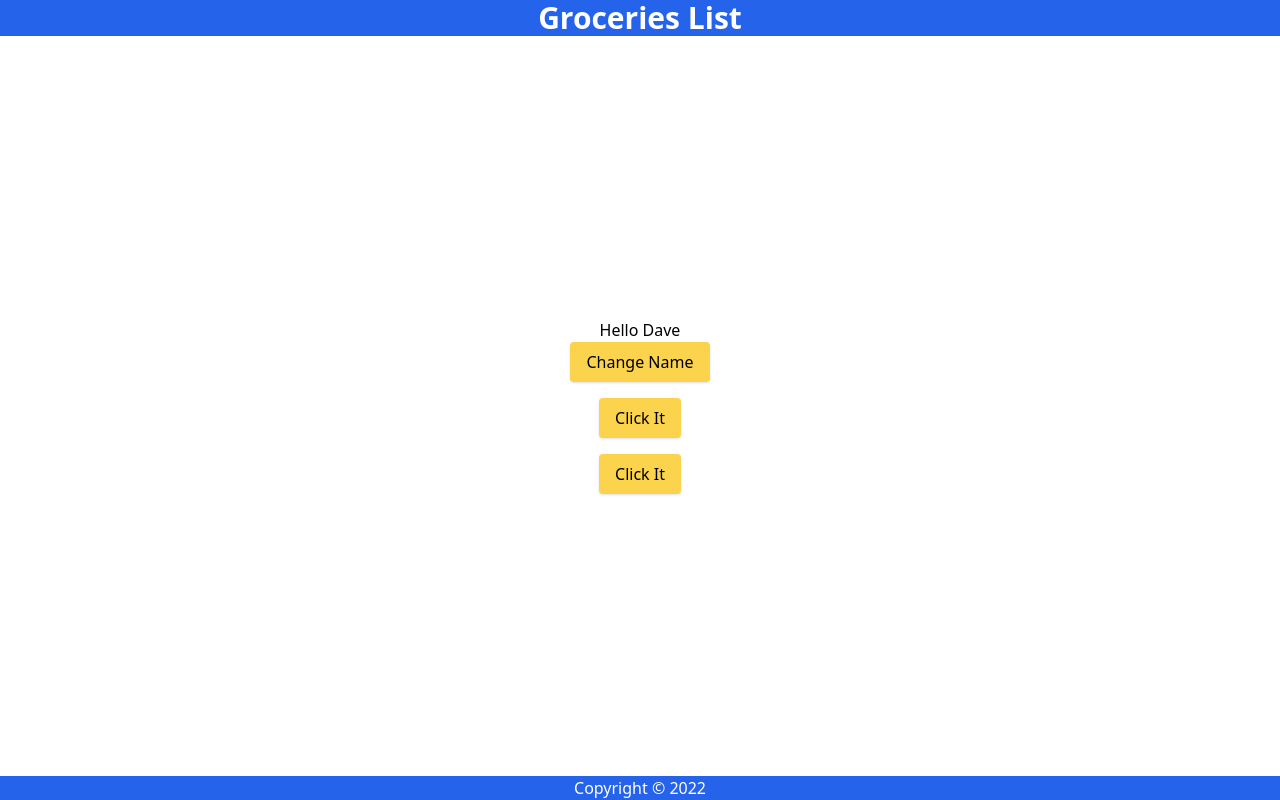
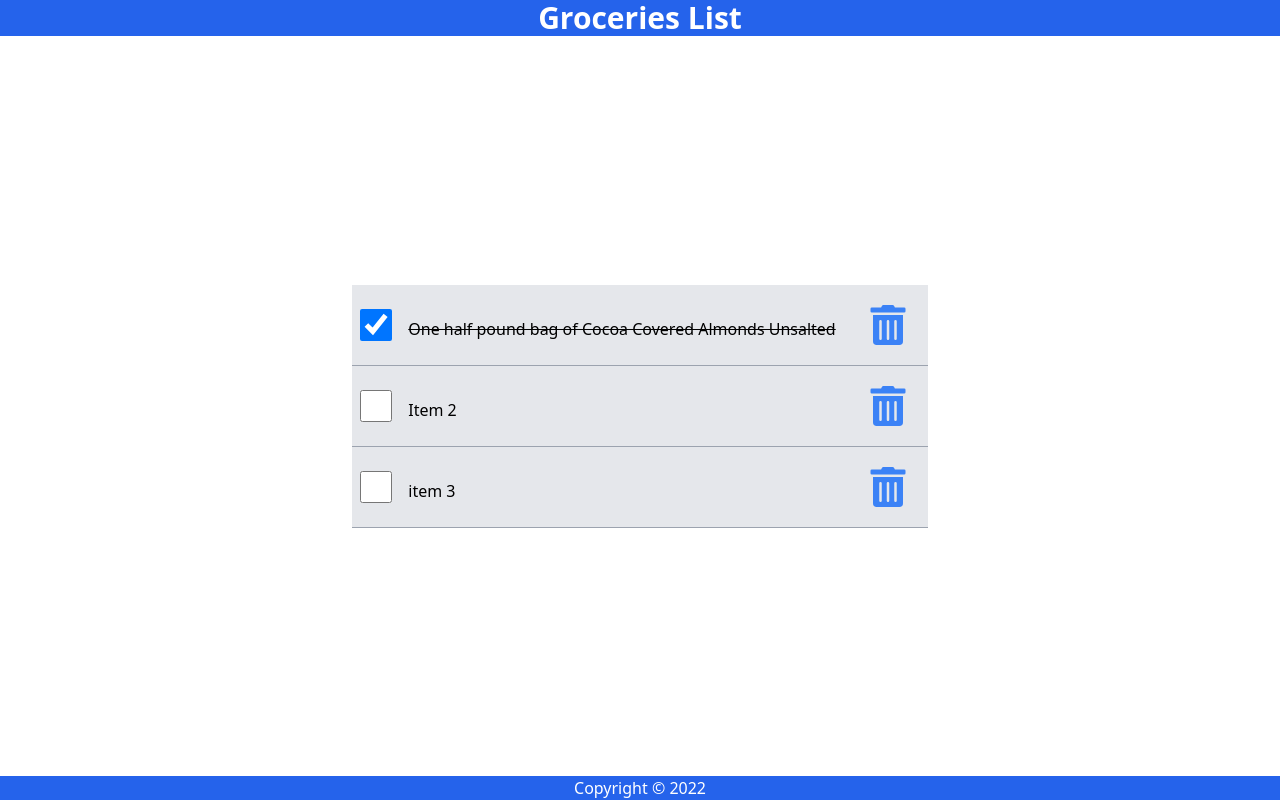
Before and after one commit to NeilRow56/d-gray-react-tutorial, a Next.js app: page / in a window 1280 px wide. Built offline with nearby package versions, Linux system fonts and the light colour scheme.

Commit message:
Grocery List, List Items

```diff
--- a/components/Content.jsx
+++ b/components/Content.jsx
@@ -1,46 +1,73 @@
 import React, { useState } from 'react'
+import { FaTrashAlt} from 'react-icons/fa'
 import Layout from './Layout'
 
 const Content = () => {
-    const [ name, setName ] = useState('Dave')
-    const [ count, setCount ] = useState(0)
+    const [ items, setItems ] = useState([
+        {
+            id: 1,
+            checked: true,
+            item: "One half pound bag of Cocoa Covered Almonds Unsalted"
+        },
+        {
+            id: 2,
+            checked: false,
+            item: "Item 2"
+        },
+        {
+            id: 3,
+            checked: false,
+            item: "item 3"
+        },
+    ])
 
-    const handleNameChange = () => {
-        const names= ["Bob", "Kevin", "Dave"]
-        const int = Math.floor(Math.random( ) * 3)
-        setName(names[int])
-      }
-
-    const handleClick= () => {
-        setCount(count + 1)
-        setCount(count + 1)
-
-        console.log(count)
+    const handleCheck= (id) =>   {
+        const listItems = items.map((item) => item.id === id ? {...item, checked: !item.checked } : item)
+        setItems(listItems)
+        localStorage.setItem('shoppinglist', JSON.stringify(listItems))
     }
 
-    const handleClick2= () => {
-        console.log(count)
+    const handleDelete = ( id ) => {
+        const listItems = items.filter((item)  => item.id !== id )
+        setItems(listItems)
+        localStorage.setItem('shoppinglist', JSON.stringify(listItems))
     }
 
 
   return (
     <Layout>
     <main className='flex flex-col w-full items-center justify-center'>
-        <p
-        onDoubleClick={handleClick}
-        >Hello {name}</p>
-        <button
-        className='primary-button mb-4'
-        onClick={handleNameChange}
-        >Change Name</button>
-        <button
-        className='primary-button mb-4'
-        onClick={handleClick}
-        >Click It</button>
-        <button
-        className='primary-button'
-        onClick={handleClick2}
-        >Click It</button>
+        {items.length ? (
+        <ul >
+            {items.map((item) => (
+                <li key={item.id} className='w-full flex items-center justify-center bg-gray-200 border-b border-gray-400'>
+                    <input
+                    className='mx-2 w-8 h-8 '
+                     type="checkbox"
+                     onChange={() => handleCheck(item.id)}
+                     checked={item.checked}
+                     />
+                     <label
+                     style={(item.checked) ? {textDecoration: 'line-through'} : null }
+                     onDoubleClick={() => handleCheck(item.id)}
+                     className='grow h-20 pt-8 pl-2'
+                     htmlFor="">{item.item}</label>
+
+                     < FaTrashAlt
+                     className='ml-3 text-blue-500 w-20 h-10 hover:text-red-500'
+                        onClick={() => handleDelete(item.id)}
+                        role="button"
+                        tabIndex="0"
+
+                        />
+
+                </li>
+            ))}
+        </ul>
+        ) : (
+            <p className='mt-2 text-3xl font-bold'>Your List is empty</p>
+        )}
+
     </main>
     </Layout>
   )
--- a/components/Layout.jsx
+++ b/components/Layout.jsx
@@ -4,7 +4,7 @@
 import Footer from './Footer'
 
 
-const Layout = ({ children, title='Book Best Hotels for your holiday'}) => {
+const Layout = ({ children, title='React Tutorial'}) => {
   return (
     <>
     <Head>
--- a/package.json
+++ b/package.json
@@ -11,7 +11,8 @@
   "dependencies": {
     "next": "12.1.6",
     "react": "18.2.0",
-    "react-dom": "18.2.0"
+    "react-dom": "18.2.0",
+    "react-icons": "^4.4.0"
   },
   "devDependencies": {
     "autoprefixer": "^10.4.7",
```
Also changed, not shown: 1 other file (tests, documents, lock files or other folders).
